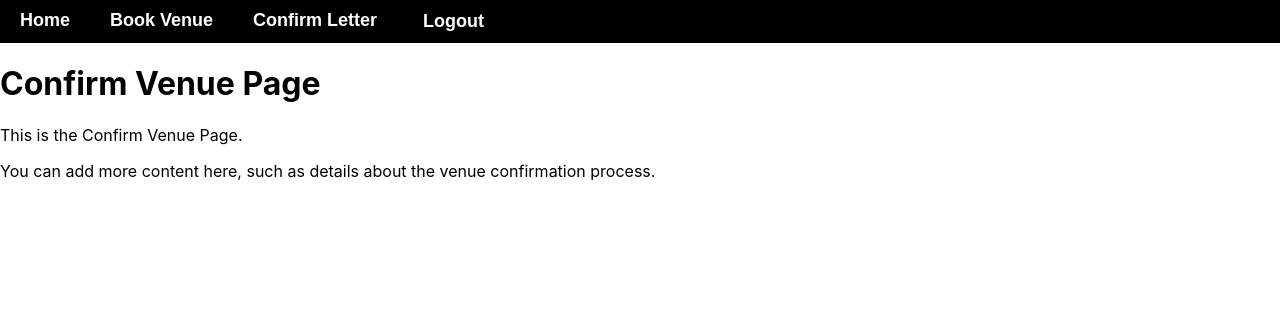
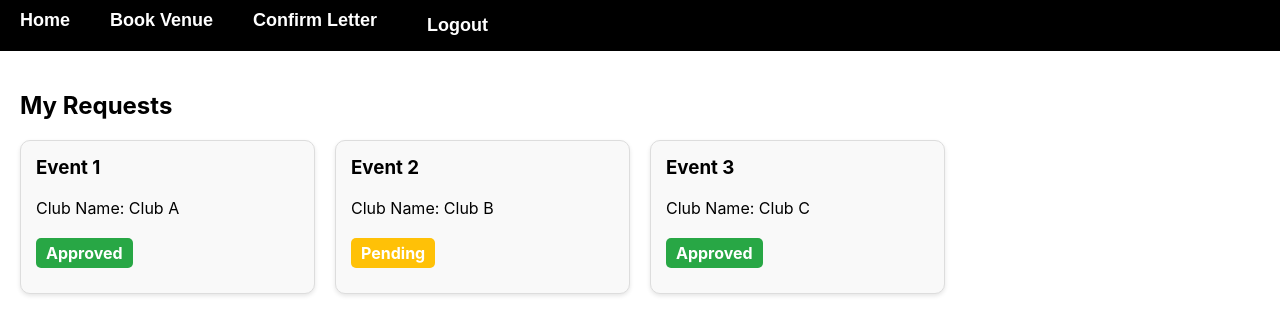
Before and after one commit to bgargy/bms_venue, a React (Create React App) app: page /confirm-letter in a window 1280 px wide. Shown: the top 334 px of the page. Built offline with nearby package versions, Linux system fonts and the light colour scheme.

Commit message:
dekhlo bhai

```diff
--- a/src/App.js
+++ b/src/App.js
@@ -4,6 +4,7 @@ import LoginPage from './components/LoginButton';
 import HomePage from './components/HomePage';
 import BookVenuePage from './components/BookVenuePage';
 import ConfirmLetterPage from './components/ConfirmLetterPage';
+import VenueRequestPage from './components/VenueRequestPage'; // Add this line
 import Navbar from './components/Navbar';
 import { useLocation } from 'react-router-dom';
 
@@ -11,7 +12,7 @@ const App = () => {
   const location = useLocation();
 
   // Define an array of routes where you want to show the Navbar
-  const showNavbarRoutes = ['/home', '/book-venue', '/confirm-letter'];
+  const showNavbarRoutes = ['/home', '/book-venue', '/confirm-letter', '/venue-request']; // Add '/venue-request'
 
   // Check if the current location is one of the showNavbarRoutes
   const shouldShowNavbar = showNavbarRoutes.includes(location.pathname);
@@ -24,6 +25,7 @@ const App = () => {
         <Route path="/home" element={<HomePage />} />
         <Route path="/book-venue" element={<BookVenuePage />} />
         <Route path="/confirm-letter" element={<ConfirmLetterPage />} />
+        <Route path="/venue-request" element={<VenueRequestPage />} /> {/* Add this line */}
       </Routes>
     </div>
   );
--- a/src/components/BookVenuePage.js
+++ b/src/components/BookVenuePage.js
@@ -1,92 +1,110 @@
-import React, { useState } from 'react';
+import React, { useState } from "react";
+import FullCalendar from "@fullcalendar/react";
+import dayGridPlugin from "@fullcalendar/daygrid";
+import timeGridPlugin from "@fullcalendar/timegrid";
+import interactionPlugin from "@fullcalendar/interaction";
 
-const BookVenuePage = () => {
-  // State variables to store form input values
-  const [clubName, setClubName] = useState('');
-  const [facultyInCharge, setFacultyInCharge] = useState('');
-  const [eventName, setEventName] = useState('');
-  const [duration, setDuration] = useState('');
-  const [description, setDescription] = useState('');
-  const [venueBooked, setVenueBooked] = useState('');
-  const [logisticsDemanded, setLogisticsDemanded] = useState('');
+// import "@fullcalendar/daygrid/main.css"; // Import CSS from daygrid plugin
+// import "@fullcalendar/timegrid/main.css"; // Import CSS from timegrid plugin
 
-  // Function to handle form submission
+function BookVenuePage() {
+    const [currentEvent, setCurrentEvent] = useState(null);
+    const [events, setEvents] = useState([]);
+
+    const handleDateClick = (selectInfo) => {
+        setCurrentEvent({ start: selectInfo.dateStr });
+    };
+
+    const addEvent = (formData) => {
+        const newEvent = {
+            id: Date.now(),
+            title: formData.title,
+            start: formData.start,
+            end: formData.end,
+            extendedProps: {
+                clubName: formData.clubName,
+                venueName: formData.venueName,
+                isUserEvent: true,
+            },
+        };
+        setEvents((prevEvents) => [...prevEvents, newEvent]);
+        setCurrentEvent(null); // Hide form after adding event
+    };
+
+    const deleteEvent = (id) => {
+        setEvents((prevEvents) => prevEvents.filter((event) => event.id !== id));
+    };
+
+    const renderEventContent = (eventInfo) => (
+        <>
+            <b>{eventInfo.event.title}</b> <i>by {eventInfo.event.extendedProps.clubName}</i>
+            {eventInfo.event.extendedProps.isUserEvent && (
+                <button onClick={() => deleteEvent(eventInfo.event.id)} style={{ marginLeft: "5px", cursor: "pointer" }}>
+                    Delete
+                </button>
+            )}
+        </>
+    );
+
+    return (
+        <div>
+            <FullCalendar
+                plugins={[dayGridPlugin, timeGridPlugin, interactionPlugin]}
+                initialView="dayGridMonth"
+                headerToolbar={{
+                    start: "today prev,next",
+                    center: "title",
+                    end: "dayGridMonth,timeGridWeek,timeGridDay",
+                }}
+                height="90vh"
+                dateClick={handleDateClick}
+                events={events}
+                eventContent={renderEventContent} // Custom render function
+            />
+            {currentEvent && <EventForm onSubmit={addEvent} onCancel={() => setCurrentEvent(null)} event={currentEvent} />}
+        </div>
+    );
+}
+
+function EventForm({ onSubmit, onCancel, event }) {
+    const [formData, setFormData] = useState({
+        title: "",
+        clubName: "",
+        start: event.start || "",
+        end: "",
+        venueName: "",
+    });
+
+    const handleChange = (e) => {
+        const { name, value } = e.target;
+        setFormData(prevFormData => ({
+            ...prevFormData,
+            [name]: value,
+        }));
+    };
+
     const handleSubmit = (e) => {
         e.preventDefault();
-    // You can handle form submission logic here, such as sending the form data to a server
-    // For now, let's just log the form data to the console
-    console.log({
-      clubName,
-      facultyInCharge,
-      eventName,
-      duration,
-      description,
-      venueBooked,
-      logisticsDemanded
-    });
-    // Clear form fields after submission
-    clearFormFields();
-  };
-
-  // Function to clear form fields after submission
-  const clearFormFields = () => {
-    setClubName('');
-    setFacultyInCharge('');
-    setEventName('');
-    setDuration('');
-    setDescription('');
-    setVenueBooked('');
-    setLogisticsDemanded('');
+        onSubmit(formData);
+        onCancel(); // Hide form after submission
     };
 
     return (
-    <div style={styles.formContainer}>
-      <h1 style={styles.heading}>Book Venue Page</h1>
+        <div style={{ position: "fixed", top: "50%", left: "50%", transform: "translate(-50%, -50%)", backgroundColor: "#fff", padding: "20px", borderRadius: "10px", boxShadow: "0 4px 8px rgba(0, 0, 0, 0.1)", zIndex: 1000, width: "400px", maxWidth: "80%" }}>
+            <h2 style={{ textAlign: "center", marginBottom: "20px" }}>Add Event</h2>
             <form onSubmit={handleSubmit}>
-        <label style={styles.label}>
-          Club Name:
-          <input type="text" style={styles.input} value={clubName} onChange={(e) => setClubName(e.target.value)} />
-        </label>
-        <br />
-        {/* Other input fields */}
-        <button type="submit" style={styles.button}>Submit</button>
+                <input type="text" name="title" placeholder="Event Name" onChange={handleChange} value={formData.title} required />
+                <input type="text" name="clubName" placeholder="Club Name" onChange={handleChange} value={formData.clubName} required />
+                <input type="datetime-local" name="start" onChange={handleChange} value={formData.start} required />
+                <input type="datetime-local" name="end" onChange={handleChange} value={formData.end} required />
+                <input type="text" name="venueName" placeholder="Venue Name" onChange={handleChange} value={formData.venueName} required />
+                <div style={{ display: "flex", justifyContent: "space-between" }}>
+                    <button type="button" onClick={onCancel} style={{ padding: "10px 20px", borderRadius: "5px", border: "none", backgroundColor: "#ccc", cursor: "pointer" }}>Cancel</button>
+                    <button type="submit" style={{ padding: "10px 20px", borderRadius: "5px", border: "none", backgroundColor: "#007bff", color: "#fff", cursor: "pointer" }}>Add Event</button>
+                </div>
             </form>
         </div>
     );
 }
 
 export default BookVenuePage;
-
-// Define inline styles
-const styles = {
-  formContainer: {
-    maxWidth: '400px',
-    margin: '0 auto',
-    padding: '20px',
-    border: '1px solid #ccc',
-    borderRadius: '5px',
-  },
-  heading: {
-    fontSize: '24px',
-    marginBottom: '20px',
-  },
-  label: {
-    display: 'block',
-    marginBottom: '10px',
-  },
-  input: {
-    width: '100%',
-    padding: '10px',
-    marginBottom: '15px',
-    border: '1px solid #ccc',
-    borderRadius: '5px',
-  },
-  button: {
-    backgroundColor: '#007bff',
-    color: '#fff',
-    padding: '10px 20px',
-    border: 'none',
-    borderRadius: '5px',
-    cursor: 'pointer',
-  },
-};
--- a/src/components/ConfirmLetterPage.js
+++ b/src/components/ConfirmLetterPage.js
@@ -1,13 +1,30 @@
-import React from 'react';
+import React, { useState, useEffect } from "react";import "./Request.css";
+const ConfirmLetterPage = () => {
+  const [requests, setRequests] = useState([
+    { id: 1, title: "Event 1", clubName: "Club A", isApproved: true },
+    { id: 2, title: "Event 2", clubName: "Club B", isApproved: false },
+    { id: 3, title: "Event 3", clubName: "Club C", isApproved: true },
+]);
 
-const ConfirmLetterPage = () => {
-  return (
-    <div>
-      <h1>Confirm Venue Page</h1>
-      <p>This is the Confirm Venue Page.</p>
-      <p>You can add more content here, such as details about the venue confirmation process.</p>
+useEffect(() => {
+    // Placeholder for fetching data logic
+}, []);
+
+return (
+    <div className="requests-container">
+        <h2>My Requests</h2>
+        <div className="requests-list">
+            {requests.map((request) => (
+                <div key={request.id} className="request-box">
+                    <h3>{request.title}</h3>
+                    <p>Club Name: {request.clubName}</p>
+                    <p className={`status ${request.isApproved ? "approved" : "pending"}`}>
+                        {request.isApproved ? "Approved" : "Pending"}
+                    </p>
+                </div>
+            ))}
+        </div>
     </div>
-  );
+);
 }
-
 export default ConfirmLetterPage;
--- /dev/null
+++ b/src/components/Request.css
@@ -0,0 +1,43 @@
+.requests-container {
+    padding: 20px;
+}
+
+.requests-list {
+    display: grid;
+    grid-template-columns: repeat(auto-fill, minmax(250px, 1fr));
+    gap: 20px;
+}
+
+.request-box {
+    background-color: #f9f9f9;
+    border: 1px solid #ddd;
+    border-radius: 10px;
+    padding: 15px;
+    box-shadow: 0 2px 4px rgba(0, 0, 0, 0.1);
+    transition: transform 0.2s ease-in-out;
+}
+
+.request-box:hover {
+    transform: translateY(-5px);
+    box-shadow: 0 4px 8px rgba(0, 0, 0, 0.2);
+}
+
+.request-box h3 {
+    margin-top: 0;
+}
+
+.status {
+    display: inline-block;
+    padding: 5px 10px;
+    border-radius: 5px;
+    font-weight: bold;
+    color: white;
+}
+
+.approved {
+    background-color: #28a745;
+}
+
+.pending {
+    background-color: #ffc107;
+}
--- /dev/null
+++ b/src/components/VenueRequestPage.css
@@ -0,0 +1,38 @@
+.venue-requests-container {
+    padding: 20px;
+}
+
+.request-box {
+    background-color: #f9f9f9;
+    border: 1px solid #ddd;
+    border-radius: 10px;
+    padding: 15px;
+    margin-bottom: 20px;
+    box-shadow: 0 2px 4px rgba(0, 0, 0, 0.1);
+}
+
+.request-box h3 {
+    margin-top: 0;
+}
+
+.request-box p {
+    margin: 10px 0;
+}
+
+button {
+    padding: 5px 10px;
+    margin-right: 10px;
+    border: none;
+    border-radius: 5px;
+    cursor: pointer;
+}
+
+button:first-of-type {
+    background-color: #4CAF50; /* Green */
+    color: white;
+}
+
+button:last-of-type {
+    background-color: #f44336; /* Red */
+    color: white;
+}
--- a/src/components/VenueRequestPage.js
+++ b/src/components/VenueRequestPage.js
@@ -1,12 +1,46 @@
-import React from 'react';
+import React, { useState } from "react";
+import "./VenueRequestPage.css"; // Ensure you create and import the corresponding CSS file
 
-const VenueRequestPage = () => {
-  return (
-    <div>
-      <h2>Venue Request Page</h2>
-      <p>This is a placeholder for the Venue Request Page content.</p>
-    </div>
-  );
+function VenueRequestPage() {
+    // Simulating initial requests data
+    const [requests, setRequests] = useState([
+        { id: 1, title: "Event 1", clubName: "Club A", status: "pending", rejectionReason: "" },
+        { id: 2, title: "Event 2", clubName: "Club B", status: "pending", rejectionReason: "" },
+        // Add more requests as needed
+    ]);
+
+    const approveRequest = (id) => {
+        setRequests(requests.map(request => request.id === id ? { ...request, status: "approved" } : request));
+    };
+
+    const rejectRequest = (id, reason) => {
+        setRequests(requests.map(request => request.id === id ? { ...request, status: "rejected", rejectionReason: reason } : request));
+    };
+
+    return (
+        <div className="venue-requests-container">
+            <h2>Venue Requests</h2>
+            {requests.map(request => (
+                <div key={request.id} className="request-box">
+                    <h3>{request.title}</h3>
+                    <p>Club Name: {request.clubName}</p>
+                    <p>Status: {request.status}</p>
+                    {request.status === "pending" && (
+                        <>
+                            <button onClick={() => approveRequest(request.id)}>Approve</button>
+                            <button onClick={() => {
+                                const reason = prompt("Enter rejection reason:");
+                                rejectRequest(request.id, reason);
+                            }}>Reject</button>
+                        </>
+                    )}
+                    {request.status === "rejected" && (
+                        <p>Rejection Reason: {request.rejectionReason}</p>
+                    )}
+                </div>
+            ))}
+        </div>
+    );
 }
 
 export default VenueRequestPage;
```
Also changed, not shown: package.json (+4 -6 lines), 1 other file (tests, documents, lock files or other folders). Lines whose indentation alone changed are shown as unchanged.
